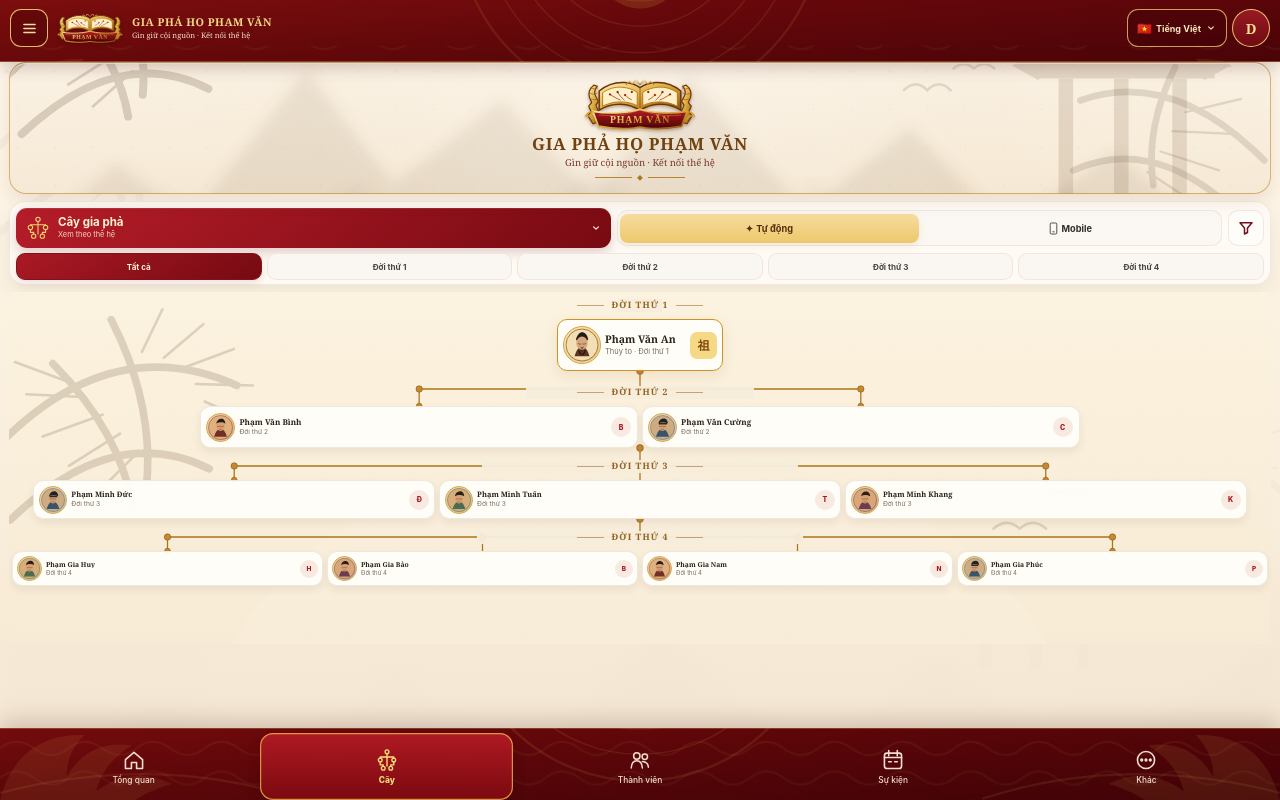
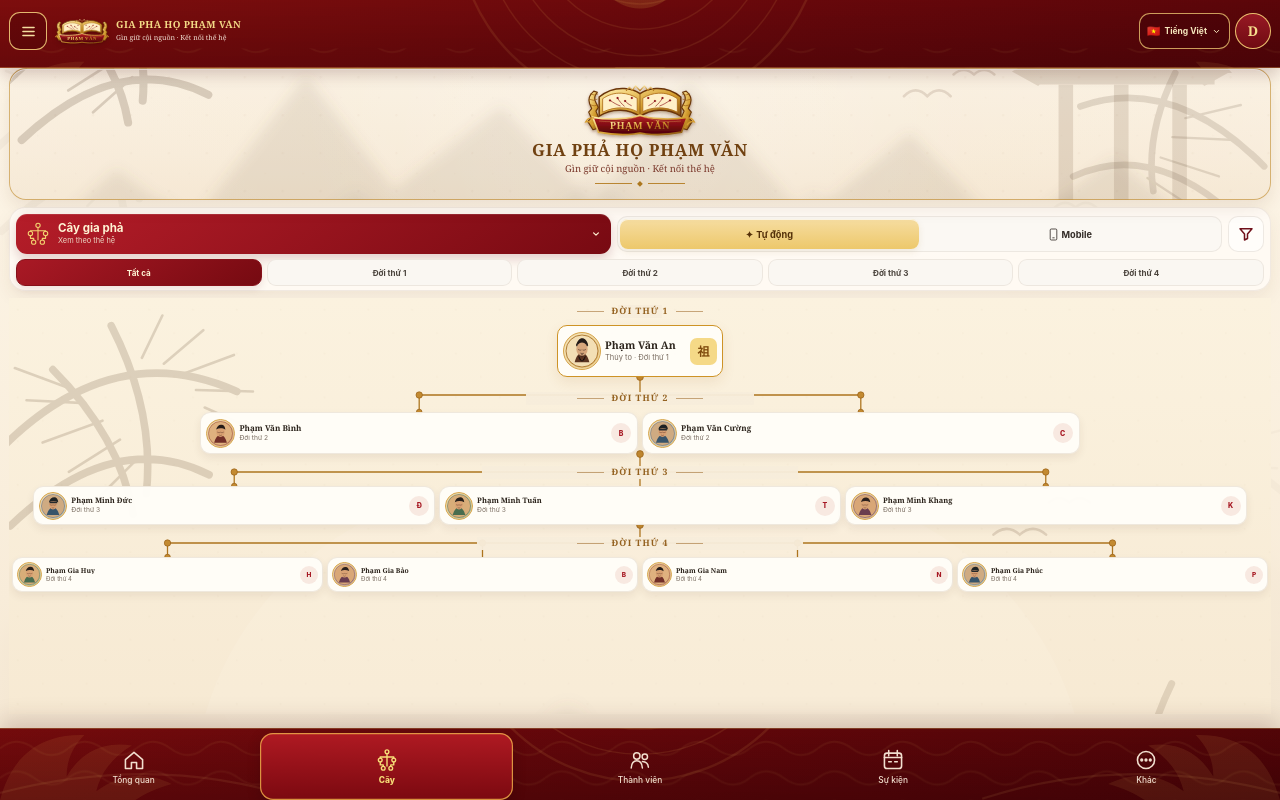
Before and after one commit to pnhatky-arch/Giaphaphamvan, a website: page public/index.html in a window 1280 px wide. Drawn offline with Linux system fonts and the light colour scheme.

Commit message:
Fix reference header and fill tree canvas

```diff
--- a/public/target-ui.css
+++ b/public/target-ui.css
@@ -6,12 +6,12 @@
   --target-paper:#f6ead5;
 }
 
-/* Header: larger crest/brand and richer lacquer material */
+/* Header: target proportions without clipping the Vietnamese title */
 .topbar{
-  height:calc(62px + env(safe-area-inset-top));
-  padding:env(safe-area-inset-top) 10px 5px;
+  height:calc(68px + env(safe-area-inset-top));
+  padding:env(safe-area-inset-top) 9px 5px;
   grid-template-columns:38px minmax(0,1fr) auto;
-  gap:7px;
+  gap:6px;
   background:
     radial-gradient(circle at 50% -34px,rgba(222,176,70,.16) 0 42px,transparent 43px),
     linear-gradient(180deg,rgba(95,2,8,.10),rgba(45,0,4,.16)),
@@ -21,13 +21,13 @@
 }
 .menu-button{width:38px;height:38px;border-radius:11px;border-color:rgba(245,209,125,.88);background:rgba(55,3,7,.28)}
 .menu-button svg{width:19px;height:19px}
-.top-brand{grid-template-columns:70px minmax(0,1fr);gap:7px}
-.top-logo{width:70px;height:46px;object-fit:contain;filter:drop-shadow(0 2px 2px rgba(44,6,2,.20))}
-.top-copy strong{font-size:10.8px;letter-spacing:.045em;line-height:1.08;color:#f3d986}
-.top-copy span{font-size:7.5px;margin-top:3px;color:#f0ddd0}
-.language-button{height:38px;padding:0 9px;border-radius:11px;border-color:rgba(245,207,119,.76);background:rgba(56,3,8,.31)}
-.language-button span{font-size:12px}.language-button b{font-size:9px}.language-button svg{width:12px;height:12px}
-.avatar-button{width:38px;height:38px;font-size:14px;border-color:rgba(247,209,118,.92)}
+.top-brand{grid-template-columns:58px minmax(0,1fr);gap:5px}
+.top-logo{width:58px;height:42px;object-fit:contain;filter:drop-shadow(0 2px 2px rgba(44,6,2,.20))}
+.top-copy strong{font-size:9.8px;letter-spacing:.035em;line-height:1.08;color:#f3d986}
+.top-copy span{font-size:7px;margin-top:3px;color:#f0ddd0}
+.language-button{height:36px;padding:0 7px;border-radius:11px;border-color:rgba(245,207,119,.76);background:rgba(56,3,8,.31)}
+.language-button span{font-size:11px}.language-button b{font-size:8.5px}.language-button svg{width:11px;height:11px}
+.avatar-button{width:36px;height:36px;font-size:13.5px;border-color:rgba(247,209,118,.92)}
 
 main{padding:0 9px}
 .view{gap:7px}
@@ -44,7 +44,7 @@ main{padding:0 9px}
 .hero-panel p{font-size:9.5px;margin-top:4px}
 .ornament{margin-top:5px}.ornament span{width:37px}
 
-/* Control block: compress vertical geometry and strengthen hierarchy */
+/* Control block: compact two-row reference geometry */
 .tree-controls{
   height:84px;
   padding:6px;
@@ -60,16 +60,16 @@ main{padding:0 9px}
 .filter-button{width:36px;height:36px;border-radius:10px}.filter-button svg{width:18px;height:18px}
 .generation-chip{height:27px;border-radius:9px;font-size:8.1px}
 
-/* Tree canvas: one-screen mobile composition, no blank band above the nav */
+/* Tree canvas: keep the approved tree geometry and extend parchment to the nav. */
 .tree-stage{
-  height:clamp(326px,44svh,370px);
-  min-height:326px;
+  height:clamp(370px,calc(100svh - 384px - env(safe-area-inset-top) - env(safe-area-inset-bottom)),476px);
+  min-height:370px;
   overflow:hidden;
   background-position:center top;
   border-radius:0;
 }
 .tree-viewport{height:100%;padding:7px 3px 3px;overflow:hidden}
-.family-tree{height:100%;align-content:start}
+.family-tree{height:auto;align-content:start}
 .generation-column{gap:4px!important;padding-bottom:11px!important}
 .generation-column:last-child{padding-bottom:1px!important}
 .generation-column[data-generation="1"]{padding-bottom:15px!important}
@@ -98,7 +98,7 @@ main{padding:0 9px}
 .tree-connectors line,.tree-connectors path{stroke:#ad741e;stroke-width:1.28}
 .tree-connectors circle{fill:#c38a31;stroke:#986018;stroke-width:.7}
 
-/* Bottom navigation: match the deep lacquer reference */
+/* Bottom navigation: deep lacquer reference */
 .bottom-nav{
   height:calc(72px + env(safe-area-inset-bottom));
   padding:4px 7px env(safe-area-inset-bottom);
@@ -115,14 +115,14 @@ main{padding:0 9px}
 #tree-view{padding-bottom:calc(72px + env(safe-area-inset-bottom))}
 #overview-view,#members-view,#events-view,#documents-view,#settings-view{padding-bottom:calc(78px + env(safe-area-inset-bottom))}
 
-/* Keep the approved layout stable on the narrow iPhone viewport. */
+/* Keep the approved layout stable on narrow iPhone widths. */
 @media(max-width:374px){
   .topbar{grid-template-columns:35px minmax(0,1fr) auto;padding-inline:7px;gap:4px}
-  .menu-button{width:35px;height:35px}.top-brand{grid-template-columns:60px minmax(0,1fr);gap:4px}.top-logo{width:60px;height:40px}
-  .top-copy strong{font-size:9.2px}.top-copy span{font-size:6.6px}
-  .language-button{height:35px;padding-inline:6px}.language-button b{font-size:8px}.avatar-button{width:35px;height:35px}
+  .menu-button{width:35px;height:35px}.top-brand{grid-template-columns:52px minmax(0,1fr);gap:4px}.top-logo{width:52px;height:38px}
+  .top-copy strong{font-size:8.8px}.top-copy span{font-size:6.4px}
+  .language-button{height:34px;padding-inline:5px}.language-button b{font-size:7.8px}.avatar-button{width:34px;height:34px}
   .tree-controls{grid-template-columns:minmax(126px,1.18fr) minmax(124px,1.2fr) 34px;gap-column:4px;padding-inline:5px}
   .filter-button{width:34px}.tree-control-primary{padding-inline:7px}
   .generation-column[data-count="2"]{padding-inline:13.5%!important}
-  .tree-stage{height:clamp(318px,43svh,356px);min-height:318px}
+  .tree-stage{height:clamp(356px,calc(100svh - 376px - env(safe-area-inset-top) - env(safe-area-inset-bottom)),454px);min-height:356px}
 }
```
